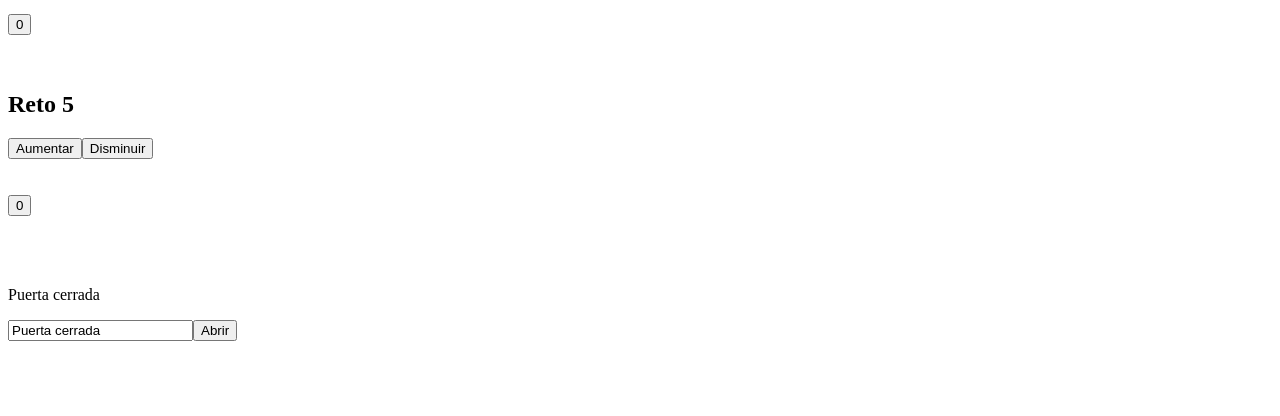
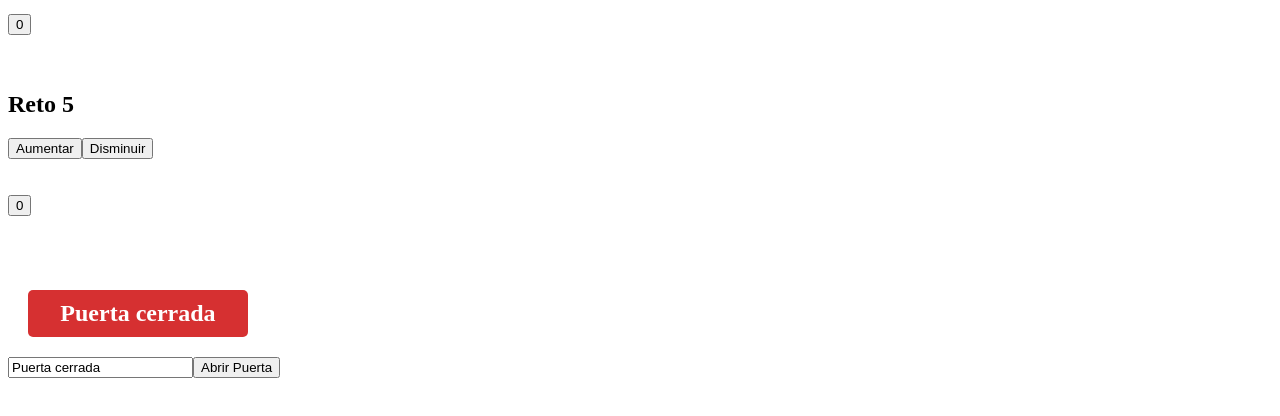
Before and after one commit to josmorava/Curso-Vuejs_Platzi, a plain HTML site: page vue/index.html in a window 1280 px wide. Shown: the part 178-594 px from the top of the page. Drawn offline with nearby package versions, Linux system fonts and the light colour scheme.

Commit message:
Estilos reactivos

```diff
--- a/vue/index.html
+++ b/vue/index.html
@@ -25,7 +25,7 @@
           firstName: 'Jose',
           lastName: 'Morales',
           now: new Date(),
-          open: false
+          open: false,
         }
       },
       methods:{
@@ -55,15 +55,20 @@
           return this.now.toLocaleDateString()
         },
         label(){
-          return this.open ? "Cerrar" : "Abrir"
+          return this.open ? "Cerrar Puerta" : "Abrir Puerta"
+        },
+        styles(){
+          return this.open ? ['open'] : ['close']
         }
       },
       watch:{
         open(value){
           if(value){
             this.text = 'Puerta abierta'
+            //this.styles.backgroundColor="green"
           } else{
             this.text = 'Puerta cerrada'
+            //this.styles.backgroundColor="red"
           }
         }
       },
@@ -107,7 +112,9 @@
       <br>
       <br>
       <br>
-      <p>{{ text }}</p>
+      <h2 class="text" :class="styles">
+        {{ text }}
+      </h2>
       <input
         type="text"
         v-model="text">
@@ -118,5 +125,21 @@
     }).mount("#app")
     console.log(vm)
   </script>
+  <style>
+    .text{
+      color: white;
+      border-radius:5px;
+      margin-left:20px;
+      padding:10px;
+      width: 200px;
+      text-align: center;
+    }
+    .open{
+      background-color:#00b894;
+    }
+    .close{
+      background-color:#d63031;
+    }
+  </style>
 </body>
 </html>
```
